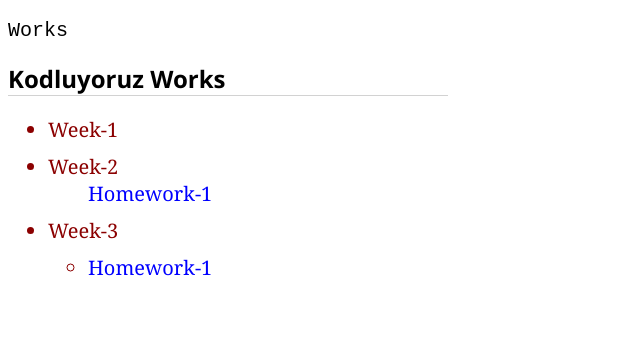
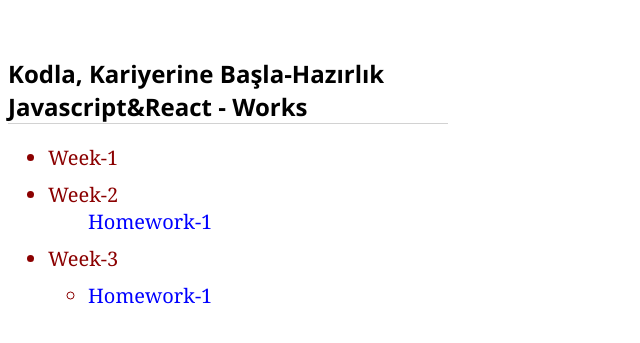
Before and after one commit to serhatyurdakul/serhatyurdakul.github.io, a plain HTML site: page index.html in a window 1280 px wide. Shown: the part 61-404 px from the top of the page, without its empty margins (0-640 px from the left). Drawn offline with Linux system fonts and the light colour scheme.

Commit message:
Update index.html

```diff
--- a/index.html
+++ b/index.html
@@ -49,8 +49,8 @@
 </head>
 <body>
     <h1 id="serhat-yurdakul">Serhat Yurdakul</h1>
-    <p> Works </p>
-    <h2>Kodluyoruz Works</h2>
+    <br>
+    <h2>Kodla, Kariyerine Başla-Hazırlık Javascript&React - Works</h2>
     <ul>
         <li>Week-1</li>
         <li>Week-2
```
